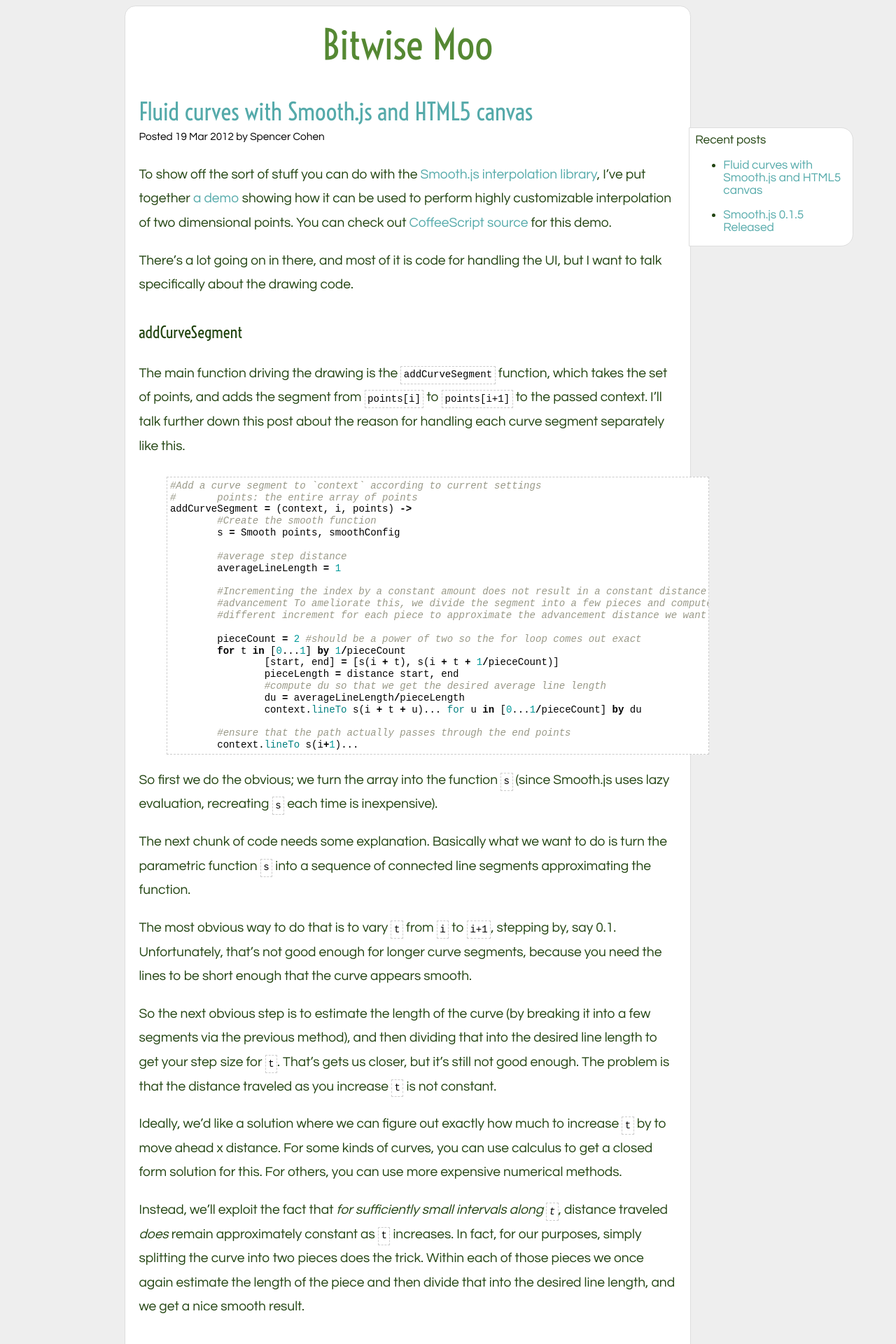
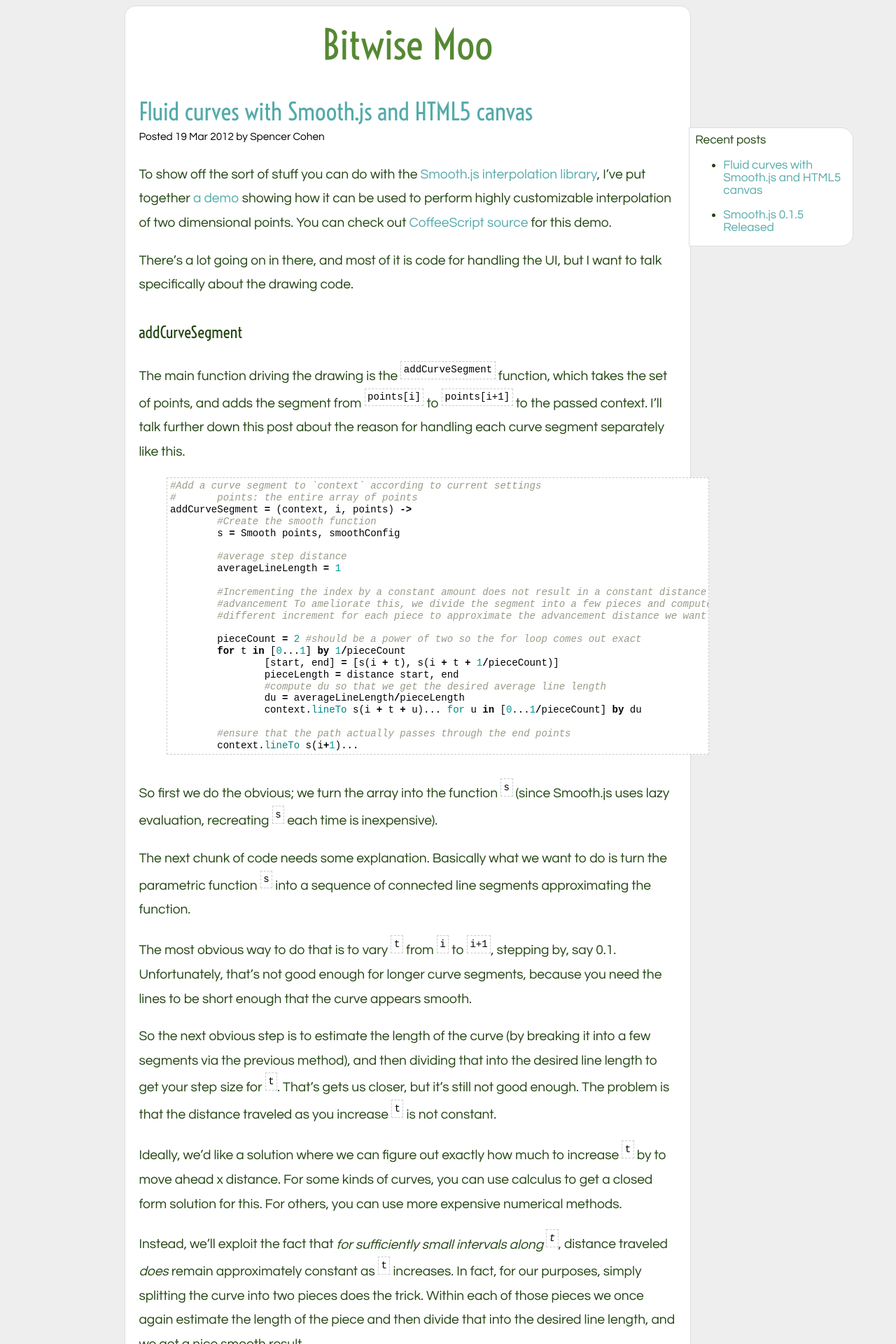
Before and after one commit to osuushi/osuushi.github.com, a Jekyll site: the page built from index.html, in a window 1280 px wide. Shown: the top 1920 px of the page at 70% size. Built offline with Jekyll 4.4.1, drawn with Linux system fonts in a browser that asks for light colours.

Commit message:
align inline code with surrounding text

```diff
--- a/css/blog.css
+++ b/css/blog.css
@@ -110,6 +110,6 @@ code {
 	overflow-x: auto;
 	overflow-y: auto;
 	max-width: 54.5em;
-	vertical-align: text-top;
+	vertical-align: .1em;
 
 }
```
